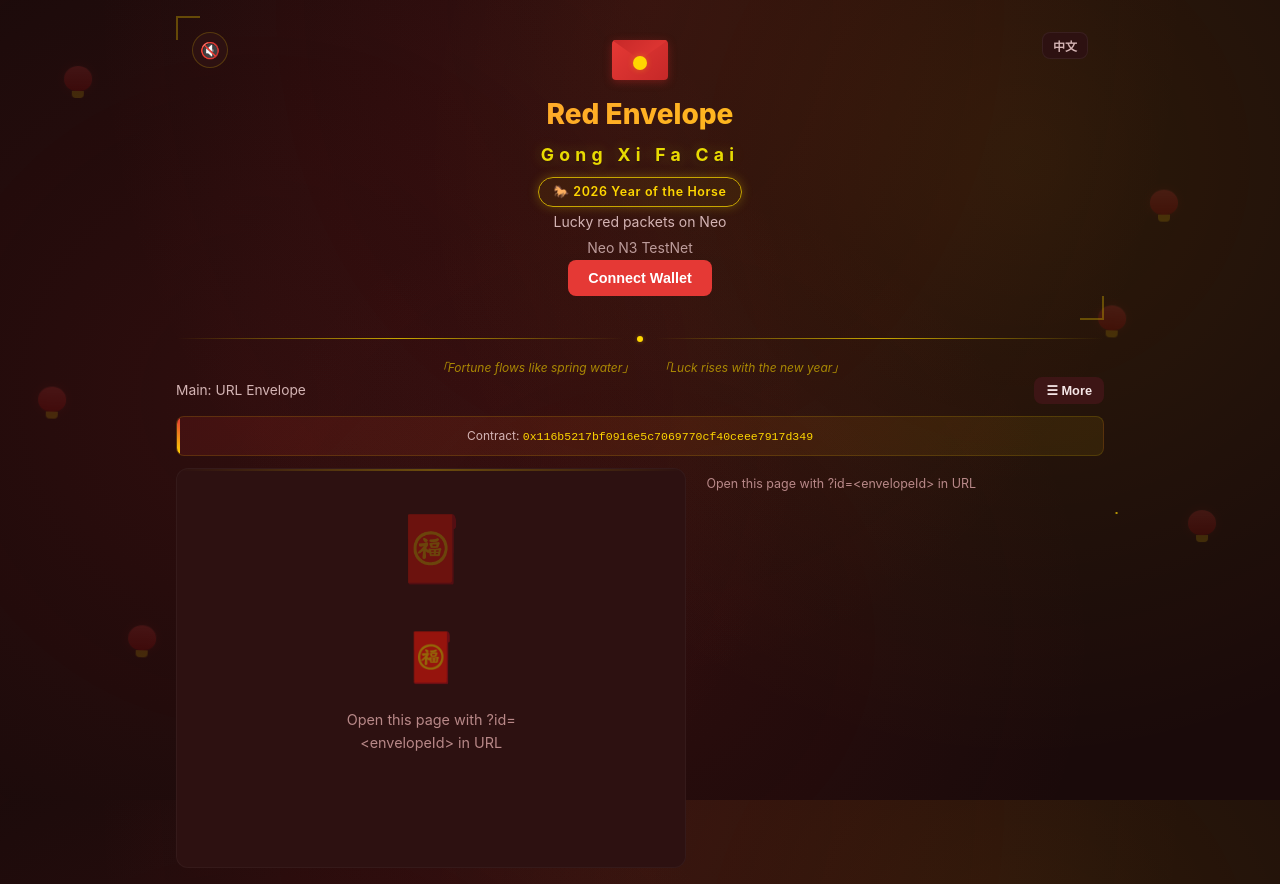
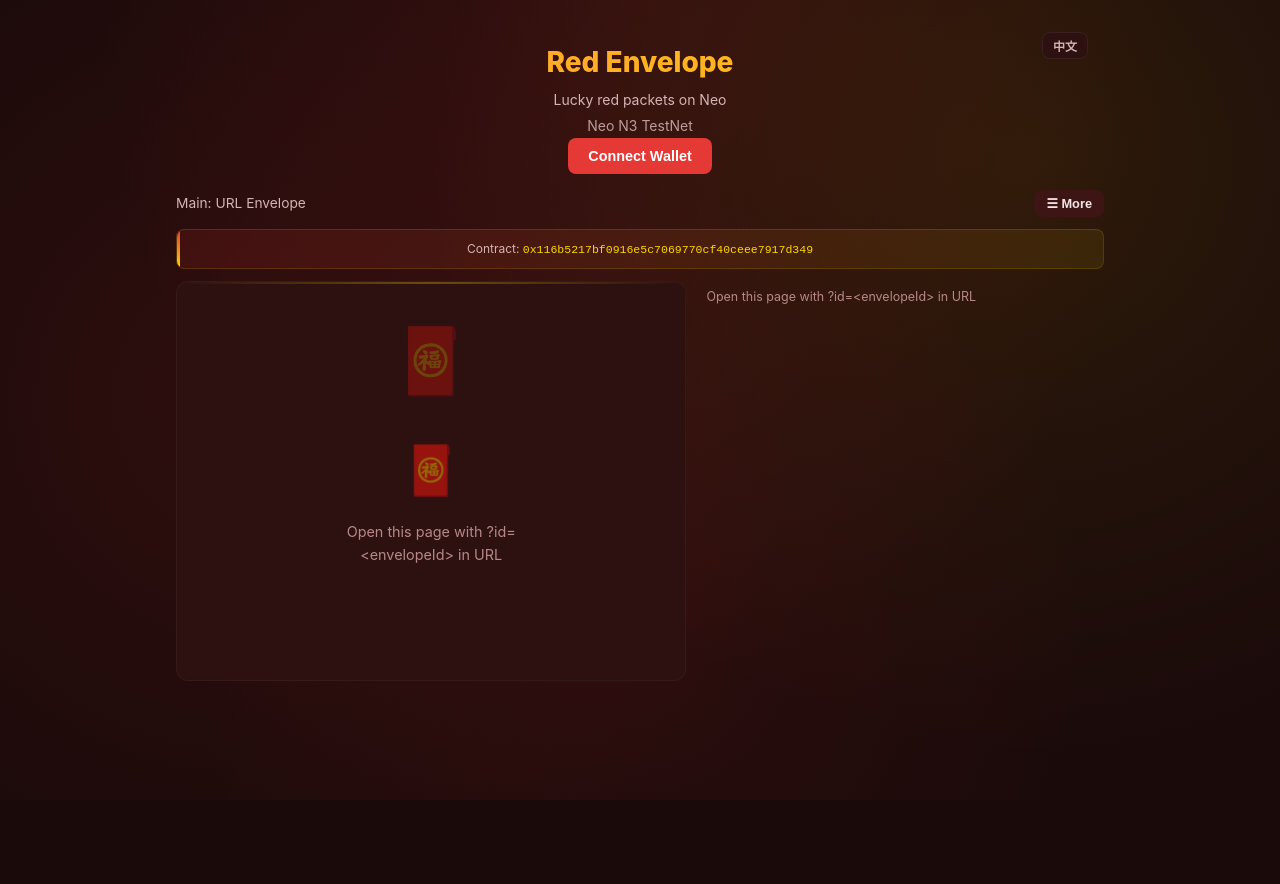
Before and after one commit to r3e-network/red-envelope, a Vue app in the folder frontend/: page / in a window 1280 px wide. After the commit the page ends 800 px from the top, so only its background shows below. Built offline with nearby package versions, Linux system fonts and the light colour scheme.

Commit message:
chore(frontend): simplify main header and remove decorative chrome

```diff
--- a/frontend/src/App.vue
+++ b/frontend/src/App.vue
@@ -2,7 +2,6 @@
 import { computed, ref } from "vue";
 import { useWallet } from "@/composables/useWallet";
 import { useI18n } from "@/composables/useI18n";
-import { useAudio } from "@/composables/useAudio";
 import { CONTRACT_HASH } from "@/config/contract";
 import { resolveNetwork } from "@/config/networks";
 import SearchClaim from "@/components/SearchClaim.vue";
@@ -11,7 +10,6 @@
 
 const { t, lang, setLang } = useI18n();
 const { address, connected, connect } = useWallet();
-const { toggleBGM, isBGMPlaying, bgmVolume, setBGMVolume } = useAudio();
 const network = resolveNetwork(import.meta.env.VITE_NETWORK);
 
 type TabId = "search" | "create" | "my";
@@ -20,21 +18,9 @@
 const secondaryView = ref<SecondaryView>(null);
 const showSecondaryMenu = ref(false);
 const walletError = ref("");
-const showVolume = ref(false);
 const secondaryTitle = computed(() => (secondaryView.value === "create" ? t("createTab") : t("myTab")));
 
 const toggleLang = () => setLang(lang.value === "en" ? "zh" : "en");
-
-const handleMusicToggle = () => {
-  toggleBGM();
-  // Show volume slider when BGM starts (helps mobile users who lack hover)
-  showVolume.value = isBGMPlaying.value;
-};
-
-const handleVolumeChange = (e: Event) => {
-  const val = parseFloat((e.target as HTMLInputElement).value);
-  setBGMVolume(val);
-};
 
 const handleConnect = async () => {
   walletError.value = "";
@@ -63,83 +49,12 @@
   secondaryView.value = null;
   closeSecondaryMenu();
 };
-
-// Generate golden particles with random properties
-const particles = Array.from({ length: 12 }, (_, i) => ({
-  id: i,
-  left: `${5 + Math.random() * 90}%`,
-  bottom: `${-10 - Math.random() * 20}%`,
-  delay: `${Math.random() * 8}s`,
-  duration: `${6 + Math.random() * 6}s`,
-  size: `${2 + Math.random() * 3}px`,
-}));
 </script>
 
 <template>
-  <!-- Floating lanterns background -->
-  <div class="floating-lanterns" aria-hidden="true">
-    <div class="lantern lantern-1"></div>
-    <div class="lantern lantern-2"></div>
-    <div class="lantern lantern-3"></div>
-    <div class="lantern lantern-4"></div>
-    <div class="lantern lantern-5"></div>
-    <div class="lantern lantern-6"></div>
-  </div>
-
-  <!-- Golden particles -->
-  <div class="golden-particles" aria-hidden="true">
-    <span
-      v-for="p in particles"
-      :key="p.id"
-      class="golden-particle"
-      :style="{
-        left: p.left,
-        bottom: p.bottom,
-        animationDelay: p.delay,
-        animationDuration: p.duration,
-        width: p.size,
-        height: p.size,
-      }"
-    ></span>
-  </div>
-
   <div class="app app-layer">
-    <!-- Music toggle (top-left) -->
-    <button
-      :class="['btn-music', { playing: isBGMPlaying }]"
-      :aria-label="isBGMPlaying ? t('bgmOff') : t('bgmOn')"
-      @click="handleMusicToggle"
-      @mouseenter="showVolume = true"
-      @mouseleave="showVolume = false"
-    >
-      {{ isBGMPlaying ? "🎵" : "🔇" }}
-    </button>
-    <div
-      :class="['volume-slider-wrap', { visible: showVolume && isBGMPlaying }]"
-      @mouseenter="showVolume = true"
-      @mouseleave="showVolume = false"
-    >
-      <input
-        type="range"
-        class="volume-slider"
-        min="0"
-        max="0.3"
-        step="0.01"
-        :aria-label="t('volume')"
-        :value="bgmVolume"
-        @input="handleVolumeChange"
-      />
-    </div>
-
-    <header class="app-header golden-frame">
-      <!-- Pure CSS envelope icon -->
-      <div class="header-envelope-icon">
-        <div class="envelope-body"></div>
-      </div>
-
+    <header class="app-header">
       <h1 class="app-title">{{ t("title") }}</h1>
-      <p class="gongxi-text">{{ t("gongxifacai") }}</p>
-      <div class="year-badge" aria-hidden="true">{{ t("snakeYearBadge") }}</div>
       <p class="app-subtitle">{{ t("subtitle") }}</p>
       <p class="app-subtitle text-dim">{{ network.label }}</p>
 
@@ -152,15 +67,6 @@
 
     <!-- Lang toggle (top-right) -->
     <button class="lang-toggle" :aria-label="t('langToggle')" @click="toggleLang">{{ t("langToggle") }}</button>
-
-    <!-- Gold ornamental divider -->
-    <div class="ornament-divider">
-      <span class="ornament-dot"></span>
-    </div>
-    <div class="spring-couplet" aria-hidden="true">
-      <span class="couplet-half">{{ t("springCoupletLeft") }}</span>
-      <span class="couplet-half">{{ t("springCoupletRight") }}</span>
-    </div>
 
     <div class="secondary-toolbar">
       <div class="secondary-current">
```
